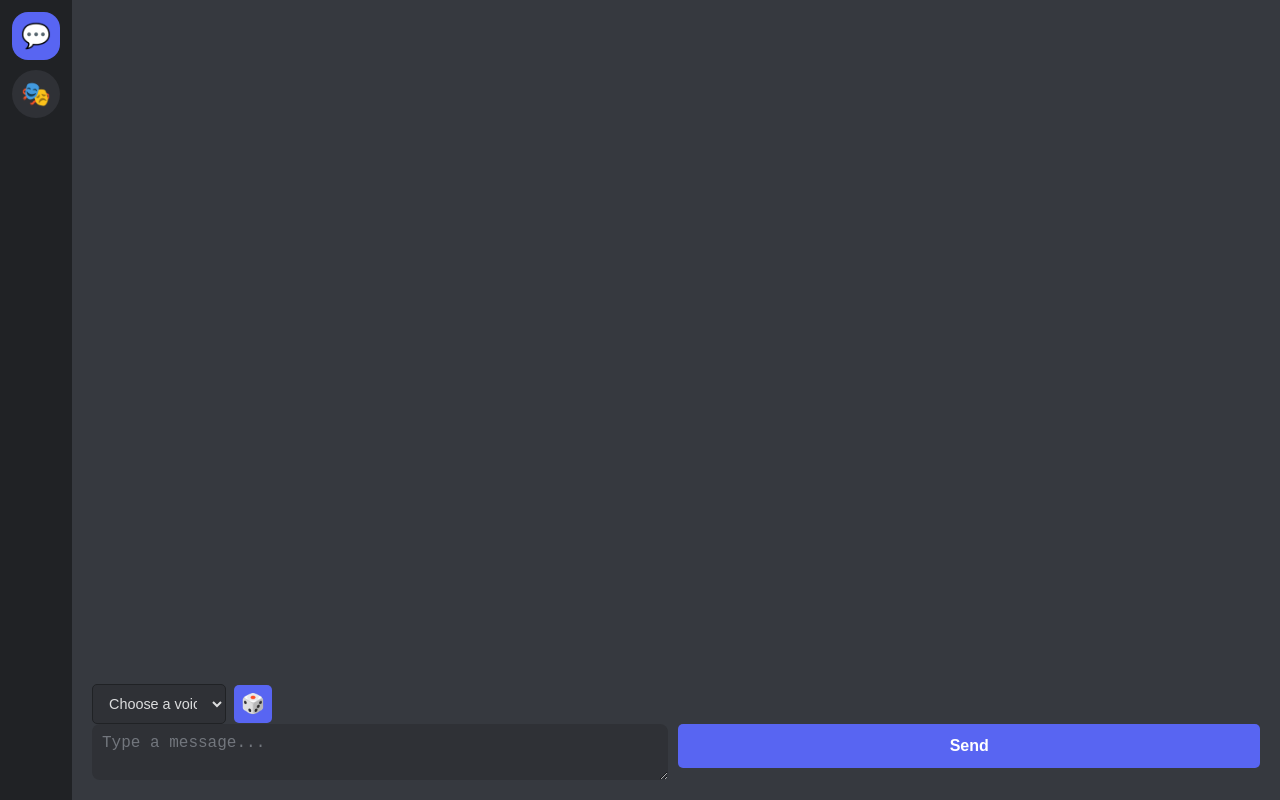
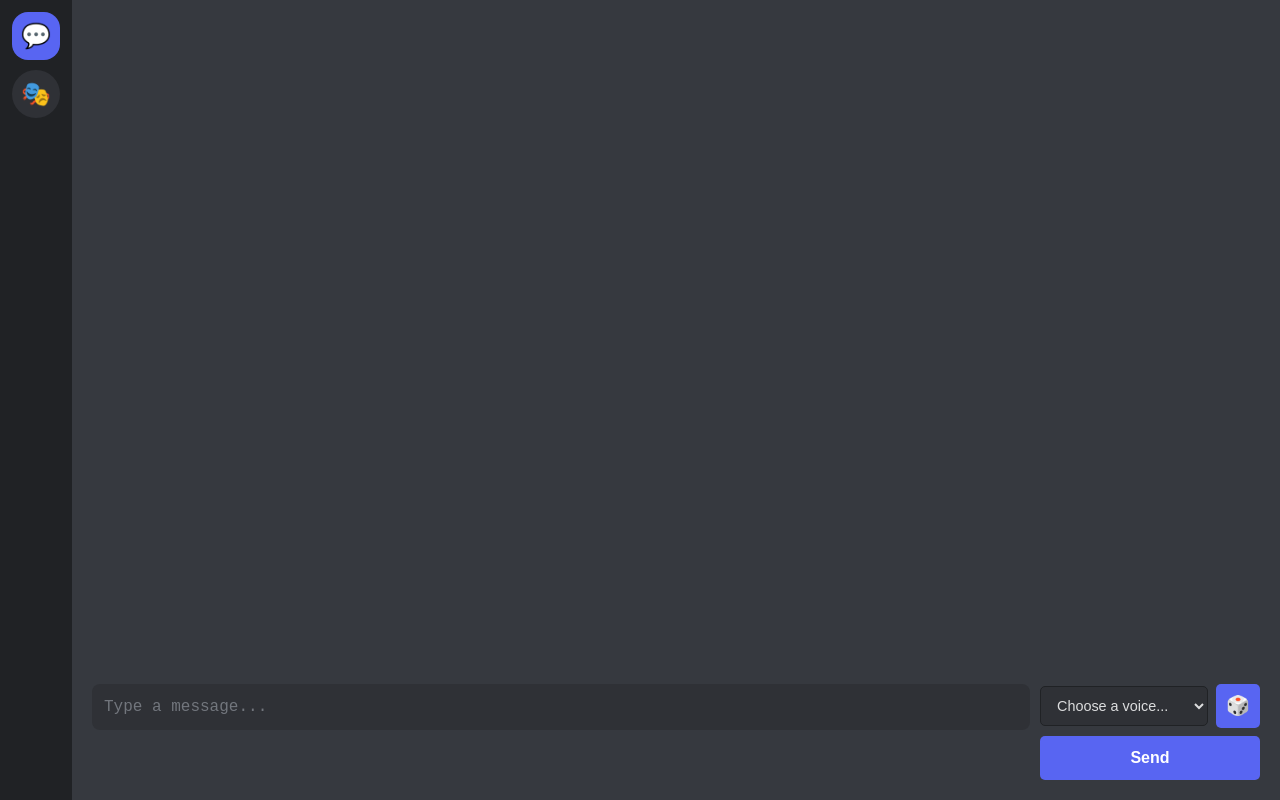
Before and after one commit to websimapi/websim-ttschat, a plain HTML site: page index.html in a window 1280 px wide. Drawn offline with Linux system fonts and the light colour scheme.

Commit message:
v6: The input bar at bottom still is not quite right ,we want the choose a voice input a bit longer in width but at the right side just above the send button and we want send button much smaller and user input line a single line  (Can be ALOT of text and

```diff
--- a/index.html
+++ b/index.html
@@ -130,7 +130,8 @@
             padding: 10px 20px 20px 20px;
             background-color: var(--background-primary);
             display: flex;
-            flex-direction: column;
+            align-items: flex-start;
+            gap: 10px;
         }
 
         .input-controls-wrapper {
@@ -147,18 +148,19 @@
             border-radius: 8px;
             border: none;
             background: var(--background-secondary);
-            padding: 10px;
+            padding: 12px;
             color: var(--text-normal);
             font-size: 1rem;
-            resize: vertical;
+            resize: none;
             margin: 0;
+            line-height: 1.4;
         }
 
         .right-controls {
             display: flex;
             flex-direction: column;
             gap: 8px;
-            width: 180px;
+            width: 220px;
             flex-shrink: 0;
         }
 
@@ -196,29 +198,26 @@
             background: var(--brand-experiment);
             border: none;
             border-radius: 5px;
-            padding: 10px 15px;
             color: white;
             font-weight: bold;
             cursor: pointer;
-            font-size: 1rem;
             transition: all 0.2s ease;
-            height: 38px;
         }
         #random-voice-btn {
             font-size: 1.2rem;
             padding: 0;
-            width: 38px;
-            line-height: 38px;
+            width: 44px;
+            height: 44px;
+            line-height: 44px;
         }
         #random-voice-btn:hover, #send-chat-btn:hover {
             background: var(--brand-experiment-hover);
         }
         #send-chat-btn {
-            padding: 0 15px;
+            font-size: 1rem;
             width: 100%;
             margin: 0;
-            height: auto;
-            min-height: 44px;
+            height: 44px;
         }
 
         #selected-voice-preview {
@@ -229,7 +228,7 @@
             display: flex;
             justify-content: space-between;
             align-items: center;
-            height: 38px;
+            height: 44px;
             margin: 0;
         }
         .preview-title {
@@ -435,6 +434,7 @@
                      <button id="load-more-btn" class="load-more-btn" style="display: none;">Load More Messages</button>
                 </div>
                 <div class="chat-input-area">
+                    <textarea id="tts-text" placeholder="Type a message..." rows="1"></textarea>
                     <div class="right-controls">
                          <div class="voice-selector-container">
                             <div class="voice-dropdown-container">
@@ -450,9 +450,6 @@
                             <span class="preview-title" id="preview-title"></span>
                             <button class="preview-play-btn" id="preview-play-btn" onclick="playPreview()">▶</button>
                         </div>
-                    </div>
-                    <div class="input-controls-wrapper">
-                        <textarea id="tts-text" placeholder="Type a message..."></textarea>
                         <button id="send-chat-btn">Send</button>
                     </div>
                 </div>
@@ -649,6 +646,11 @@
             document.querySelectorAll('.sidebar-button').forEach(btn => btn.classList.remove('active'));
             document.getElementById(tabName + '-tab').classList.add('active');
             button.classList.add('active');
+        }
+
+        function autoGrowTextarea(element) {
+            element.style.height = 'auto'; // Reset height
+            element.style.height = (element.scrollHeight) + 'px';
         }
 
         function populateVoiceDropdown() {
@@ -957,8 +959,11 @@
         async function main() {
             await room.initialize();
 
+            const ttsTextarea = document.getElementById('tts-text');
+            ttsTextarea.addEventListener('input', () => autoGrowTextarea(ttsTextarea));
+
             document.getElementById('send-chat-btn').addEventListener('click', sendChatMessage);
-            document.getElementById('tts-text').addEventListener('keydown', (event) => {
+            ttsTextarea.addEventListener('keydown', (event) => {
                 if (event.key === 'Enter' && !event.shiftKey) {
                     event.preventDefault();
                     sendChatMessage();
```
